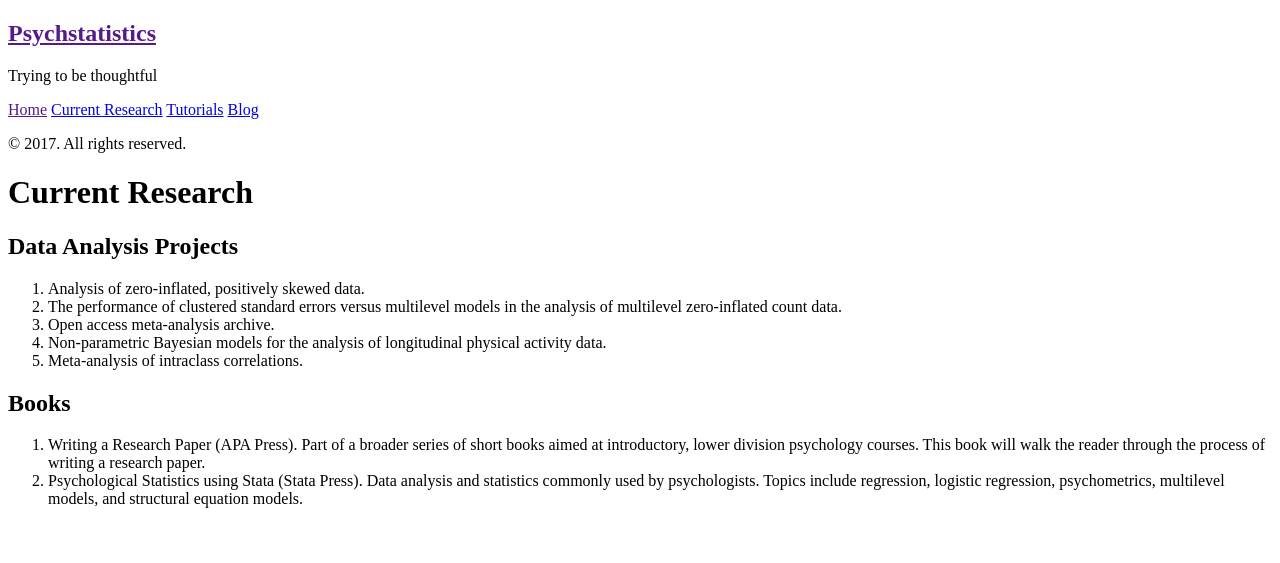
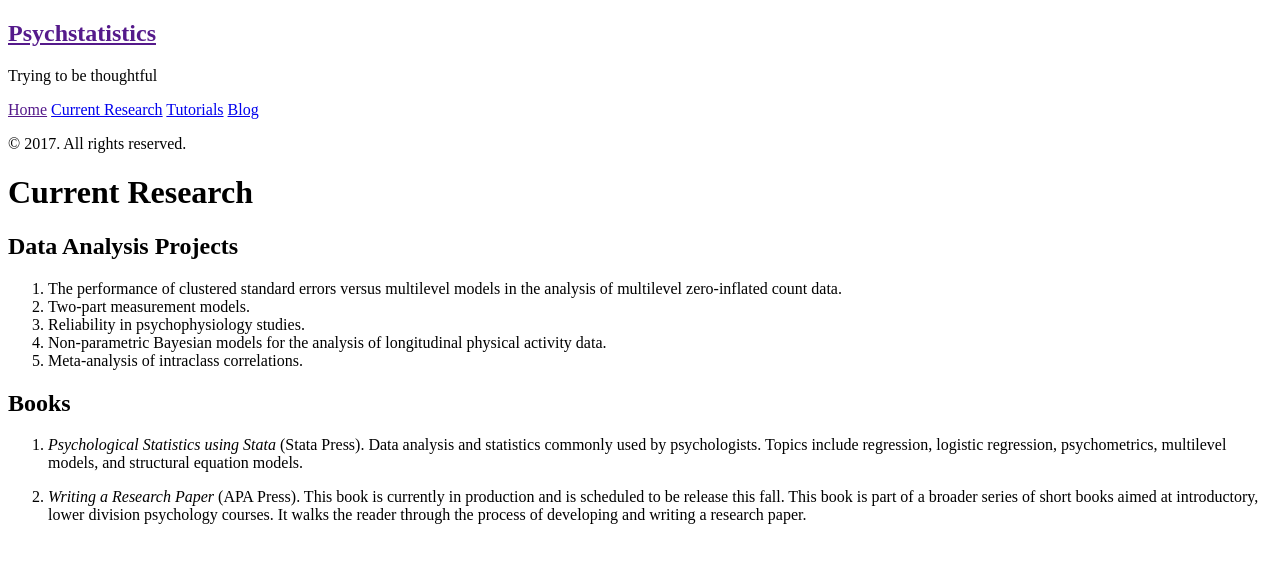
Before and after one commit to psychstatistics/psychstatistics.github.io, a Jekyll site: the page built from about.md, in a window 1280 px wide. Shown: the top 563 px of the page. Built offline with Jekyll 4.4.1, drawn with Linux system fonts in a browser that asks for light colours.

Commit message:
Update about page

```diff
--- a/about.md
+++ b/about.md
@@ -5,13 +5,14 @@ title: Current Research
 
 ## Data Analysis Projects
 
-1. Analysis of zero-inflated, positively skewed data.
-2. The performance of clustered standard errors versus multilevel models in the analysis of multilevel zero-inflated count data.
-3. Open access meta-analysis archive.
+1. The performance of clustered standard errors versus multilevel models in the analysis of multilevel zero-inflated count data.
+2. Two-part measurement models.
+3. Reliability in psychophysiology studies.
 4. Non-parametric Bayesian models for the analysis of longitudinal physical activity data.
 5. Meta-analysis of intraclass correlations.
 
 ## Books
 
-1. Writing a Research Paper (APA Press). Part of a broader series of short books aimed at introductory, lower division psychology courses. This book will walk the reader through the process of writing a research paper.
-2. Psychological Statistics using Stata (Stata Press). Data analysis and statistics commonly used by psychologists. Topics include regression, logistic regression, psychometrics, multilevel models, and structural equation models.
+1. *Psychological Statistics using Stata* (Stata Press). Data analysis and statistics commonly used by psychologists. Topics include regression, logistic regression, psychometrics, multilevel models, and structural equation models.
+
+2. *Writing a Research Paper* (APA Press). This book is currently in production and is scheduled to be release this fall. This book is part of a broader series of short books aimed at introductory, lower division psychology courses. It walks the reader through the process of developing and writing a research paper.
```
